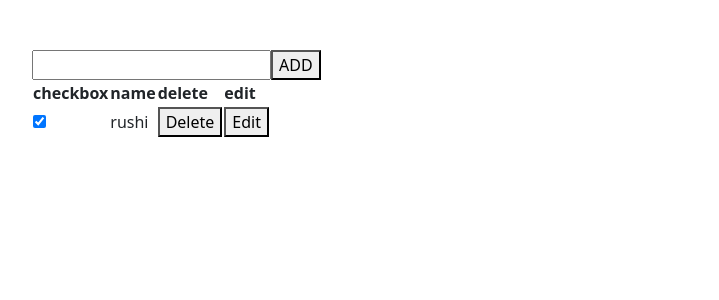
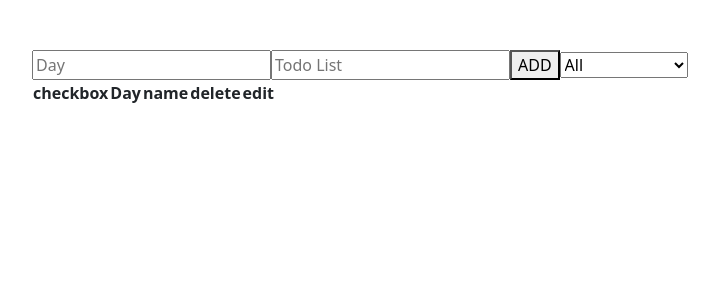
Before and after one commit to inder0089/TodoZ, a React (Create React App) app: page /copy in a window 1280 px wide. Shown: the top 300 px of the page, without its empty margins (18-737 px from the left). Built offline with nearby package versions, Linux system fonts and the light colour scheme.

Commit message:
todocopy

```diff
--- a/src/component/todo/TodoCopy.js
+++ b/src/component/todo/TodoCopy.js
@@ -1,52 +1,159 @@
-import React, { useState } from "react";
+import React, { useEffect, useState } from "react";
 
 const TodoCopy = () => {
   const initialValue = {
+    day: "",
     todoinput: "",
-    iscompleted: false,
+    isCompleted: false,
   };
 
-  const [input, setInput] = useState(initialValue);
+  const [inputData, setInputData] = useState(initialValue);
   const [todoList, setTodoList] = useState([]);
+  const [selectedfilter, setSelectedFilter] = useState("all");
+  const [filteredList, setfilteredList] = useState([]);
 
-  const todoinputlist = (e) => {
+  const handleInputField = (e) => {
     const { name, value } = e.target;
-    setInput({ ...input, [name]: value });
+    setInputData({ ...inputData, [name]: value });
   };
 
-  const submitTodo = () => {};
+  const addTodoList = () => {
+    // setTodoList(...todoList, inputData);
+  };
+
+  const submitTodoList = (e) => {
+    e.preventDefault();
+    setTodoList([...todoList, { id: Date.now(), ...inputData }]);
+    // console.log("todoList", todoList);
+    setInputData(initialValue);
+  };
+  console.log("todoList", todoList);
+
+  console.log("inputData", inputData);
+
+  const fieldList = [
+    {
+      type: "text",
+      placeholder: "Day",
+      name: "day",
+      value: inputData.day,
+    },
+    {
+      type: "text",
+      placeholder: "Todo List",
+      name: "todoinput",
+      value: inputData.todoinput,
+    },
+  ];
+
+  const deleteItem = (iD) => {
+    const _todoList = todoList.filter((item) => {
+      return iD !== item?.id;
+    });
+    setTodoList(_todoList);
+  };
+
+  const filterSelect = (e) => {
+    const selectvalue = e?.target.value;
+    // console.log("selectvalue", selectvalue);
+    setSelectedFilter(selectvalue);
+  };
+
+  const handlecheckBox = (e, iD) => {
+    // const checkBoxValue = e.target.checked;
+    // console.log("checkBoxValue", checkBoxValue);
+
+    const checkedItem = [...todoList];
+    const checkedItemIndex = checkedItem.findIndex((item) => {
+      return iD === item.id;
+    });
+    if (checkedItemIndex !== -1) {
+      checkedItem[checkedItemIndex].isCompleted = !checkedItem[checkedItemIndex]
+        ?.isCompleted;
+      setTodoList(checkedItem);
+    }
+    console.log("checkedItemIndex", checkedItemIndex);
+    console.log("checkedItem", checkedItem);
+  };
+
+  useEffect(() => {
+    let filtereditem = [];
+    if (selectedfilter === "all") {
+    }
+  }, []);
   return (
     <div style={{ padding: "50px" }}>
-      <form onSubmit={submitTodo}>
+      <form onSubmit={submitTodoList}>
         <div className="inputfields">
+          {fieldList.map((item) => {
+            console.log("item", item);
+            const { type, placeholder, name, value } = item;
+            return (
+              <input
+                type={type}
+                placeholder={placeholder}
+                name={name}
+                value={value}
+                onChange={handleInputField}
+              />
+            );
+          })}
+          {/* <input
+            type="text"
+            placeholder="Day"
+            name="day"
+            value={inputData.day}
+            onChange={handleInputField}
+          />
           <input
             type="text"
+            placeholder="Todo List"
             name="todoinput"
-            value={input.todoinput}
-            onChange={(e) => todoinputlist(e)}
-          />
-          <button type="submit">ADD</button>
+            value={inputData.todoinput}
+            onChange={handleInputField}
+          /> */}
+          <button type="submit" onChange={addTodoList()}>
+            ADD
+          </button>
+
+          <select onChange={(e) => filterSelect(e)}>
+            <option value="all">All</option>
+            <option value="completed">completed</option>
+            <option value="notcompleted">notcompleted</option>
+          </select>
         </div>
       </form>
       <table>
+        <tbody>
           <tr>
             <th>checkbox</th>
+            <th>Day</th>
             <th>name</th>
             <th>delete</th>
             <th>edit</th>
           </tr>
-        <tr>
+          {todoList.map((item) => {
+            return (
+              <tr key={item.id}>
                 <td>
-            <input type="checkbox" checked />
+                  <input
+                    type="checkbox"
+                    checked={item?.isCompleted}
+                    onChange={(e) => handlecheckBox(e, item.id)}
+                  />
                 </td>
-          <td>rushi</td>
+                <td>{item.day}</td>
+                <td>{item.todoinput}</td>
                 <td>
-            <button>Delete</button>
+                  <button onClick={() => deleteItem(item.id)}>Delete</button>
                 </td>
                 <td>
                   <button>Edit</button>
                 </td>
               </tr>
+            );
+          })}
+        </tbody>
       </table>
     </div>
   );
```
Lines whose indentation alone changed are shown as unchanged.
